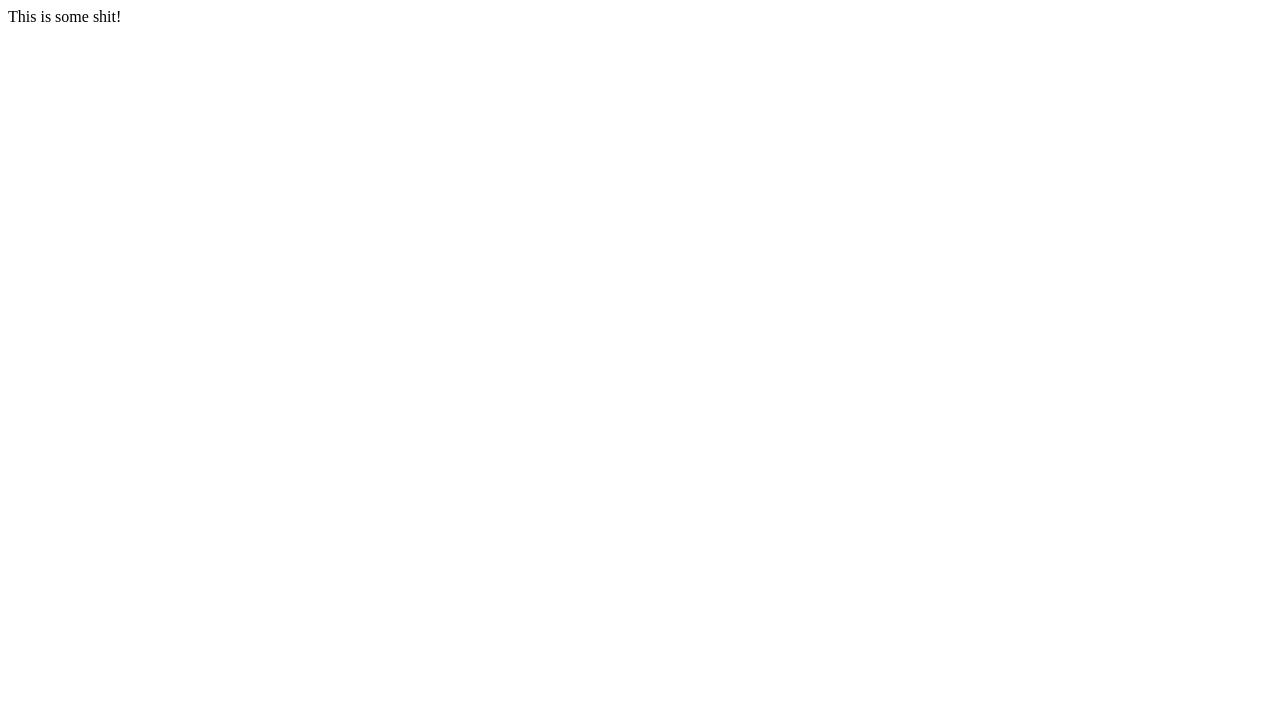
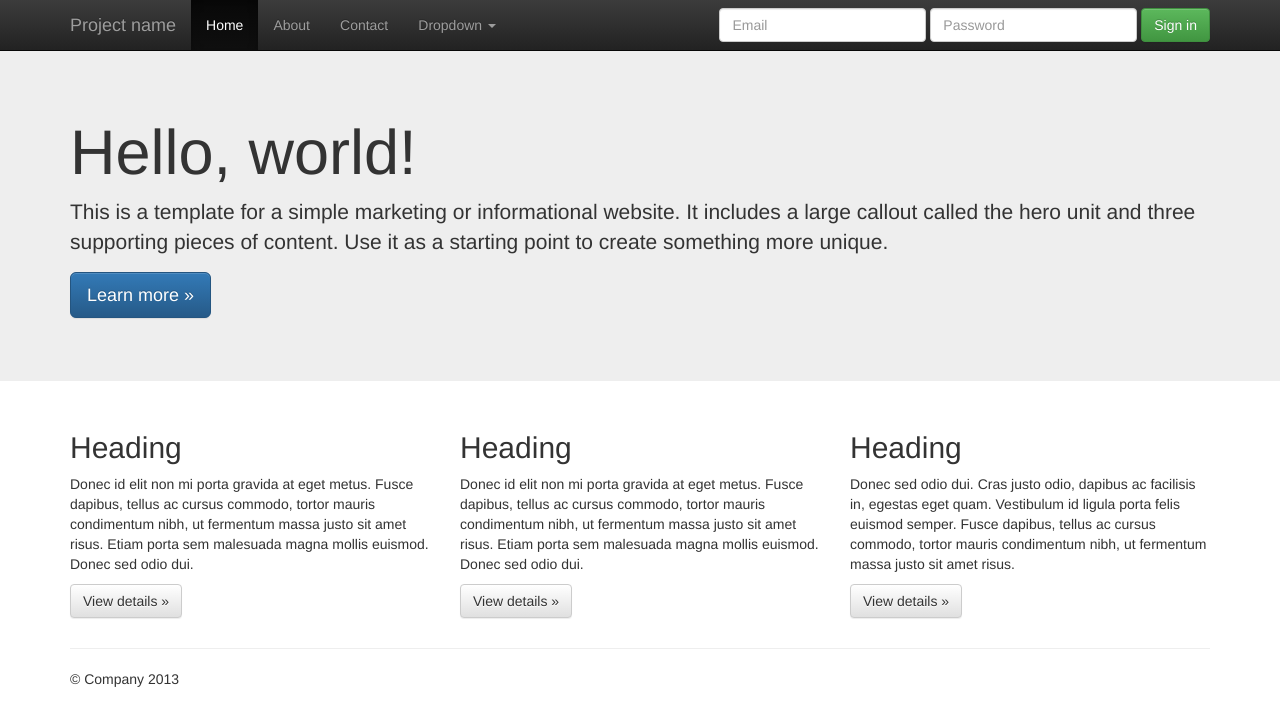
Before and after one commit to blackfist/threatvertica, a plain HTML site: page index.html in a window 1280 px wide. Drawn offline with nearby package versions, Linux system fonts and the light colour scheme.

Commit message:
adding files

```diff
--- a/index.html
+++ b/index.html
@@ -1 +1,118 @@
-This is some shit!
+<!DOCTYPE html>
+<!--[if lt IE 7]>      <html class="no-js lt-ie9 lt-ie8 lt-ie7"> <![endif]-->
+<!--[if IE 7]>         <html class="no-js lt-ie9 lt-ie8"> <![endif]-->
+<!--[if IE 8]>         <html class="no-js lt-ie9"> <![endif]-->
+<!--[if gt IE 8]><!--> <html class="no-js"> <!--<![endif]-->
+    <head>
+        <meta charset="utf-8">
+        <meta http-equiv="X-UA-Compatible" content="IE=edge,chrome=1">
+        <title></title>
+        <meta name="description" content="">
+        <meta name="viewport" content="width=device-width">
+
+        <link rel="stylesheet" href="css/bootstrap.min.css">
+        <style>
+            body {
+                padding-top: 50px;
+                padding-bottom: 20px;
+            }
+        </style>
+        <link rel="stylesheet" href="css/bootstrap-theme.min.css">
+        <link rel="stylesheet" href="css/main.css">
+
+        <script src="js/vendor/modernizr-2.6.2-respond-1.1.0.min.js"></script>
+    </head>
+    <body>
+        <!--[if lt IE 7]>
+            <p class="chromeframe">You are using an <strong>outdated</strong> browser. Please <a href="http://browsehappy.com/">upgrade your browser</a> or <a href="http://www.google.com/chromeframe/?redirect=true">activate Google Chrome Frame</a> to improve your experience.</p>
+        <![endif]-->
+    <div class="navbar navbar-inverse navbar-fixed-top">
+      <div class="container">
+        <div class="navbar-header">
+          <button type="button" class="navbar-toggle" data-toggle="collapse" data-target=".navbar-collapse">
+            <span class="icon-bar"></span>
+            <span class="icon-bar"></span>
+            <span class="icon-bar"></span>
+          </button>
+          <a class="navbar-brand" href="#">Project name</a>
+        </div>
+        <div class="navbar-collapse collapse">
+          <ul class="nav navbar-nav">
+            <li class="active"><a href="#">Home</a></li>
+            <li><a href="#about">About</a></li>
+            <li><a href="#contact">Contact</a></li>
+            <li class="dropdown">
+              <a href="#" class="dropdown-toggle" data-toggle="dropdown">Dropdown <b class="caret"></b></a>
+              <ul class="dropdown-menu">
+                <li><a href="#">Action</a></li>
+                <li><a href="#">Another action</a></li>
+                <li><a href="#">Something else here</a></li>
+                <li class="divider"></li>
+                <li class="dropdown-header">Nav header</li>
+                <li><a href="#">Separated link</a></li>
+                <li><a href="#">One more separated link</a></li>
+              </ul>
+            </li>
+          </ul>
+          <form class="navbar-form navbar-right">
+            <div class="form-group">
+              <input type="text" placeholder="Email" class="form-control">
+            </div>
+            <div class="form-group">
+              <input type="password" placeholder="Password" class="form-control">
+            </div>
+            <button type="submit" class="btn btn-success">Sign in</button>
+          </form>
+        </div><!--/.navbar-collapse -->
+      </div>
+    </div>
+
+    <!-- Main jumbotron for a primary marketing message or call to action -->
+    <div class="jumbotron">
+      <div class="container">
+        <h1>Hello, world!</h1>
+        <p>This is a template for a simple marketing or informational website. It includes a large callout called the hero unit and three supporting pieces of content. Use it as a starting point to create something more unique.</p>
+        <p><a class="btn btn-primary btn-lg">Learn more &raquo;</a></p>
+      </div>
+    </div>
+
+    <div class="container">
+      <!-- Example row of columns -->
+      <div class="row">
+        <div class="col-lg-4">
+          <h2>Heading</h2>
+          <p>Donec id elit non mi porta gravida at eget metus. Fusce dapibus, tellus ac cursus commodo, tortor mauris condimentum nibh, ut fermentum massa justo sit amet risus. Etiam porta sem malesuada magna mollis euismod. Donec sed odio dui. </p>
+          <p><a class="btn btn-default" href="#">View details &raquo;</a></p>
+        </div>
+        <div class="col-lg-4">
+          <h2>Heading</h2>
+          <p>Donec id elit non mi porta gravida at eget metus. Fusce dapibus, tellus ac cursus commodo, tortor mauris condimentum nibh, ut fermentum massa justo sit amet risus. Etiam porta sem malesuada magna mollis euismod. Donec sed odio dui. </p>
+          <p><a class="btn btn-default" href="#">View details &raquo;</a></p>
+       </div>
+        <div class="col-lg-4">
+          <h2>Heading</h2>
+          <p>Donec sed odio dui. Cras justo odio, dapibus ac facilisis in, egestas eget quam. Vestibulum id ligula porta felis euismod semper. Fusce dapibus, tellus ac cursus commodo, tortor mauris condimentum nibh, ut fermentum massa justo sit amet risus.</p>
+          <p><a class="btn btn-default" href="#">View details &raquo;</a></p>
+        </div>
+      </div>
+
+      <hr>
+
+      <footer>
+        <p>&copy; Company 2013</p>
+      </footer>
+    </div> <!-- /container -->        <script src="//ajax.googleapis.com/ajax/libs/jquery/1.10.1/jquery.min.js"></script>
+        <script>window.jQuery || document.write('<script src="js/vendor/jquery-1.10.1.min.js"><\/script>')</script>
+
+        <script src="js/vendor/bootstrap.min.js"></script>
+
+        <script src="js/main.js"></script>
+
+        <script>
+            var _gaq=[['_setAccount','UA-XXXXX-X'],['_trackPageview']];
+            (function(d,t){var g=d.createElement(t),s=d.getElementsByTagName(t)[0];
+            g.src='//www.google-analytics.com/ga.js';
+            s.parentNode.insertBefore(g,s)}(document,'script'));
+        </script>
+    </body>
+</html>
```
Also changed, not shown: favicon.ico (added).
